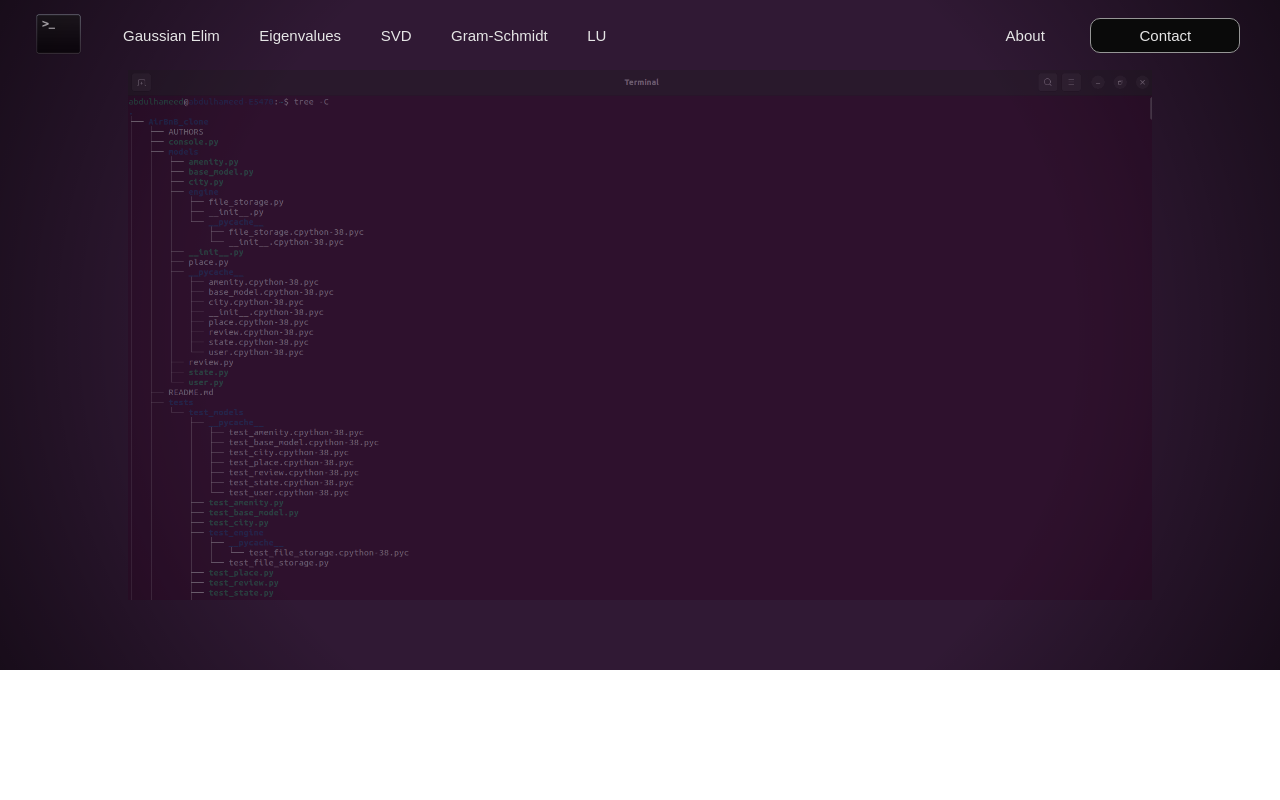
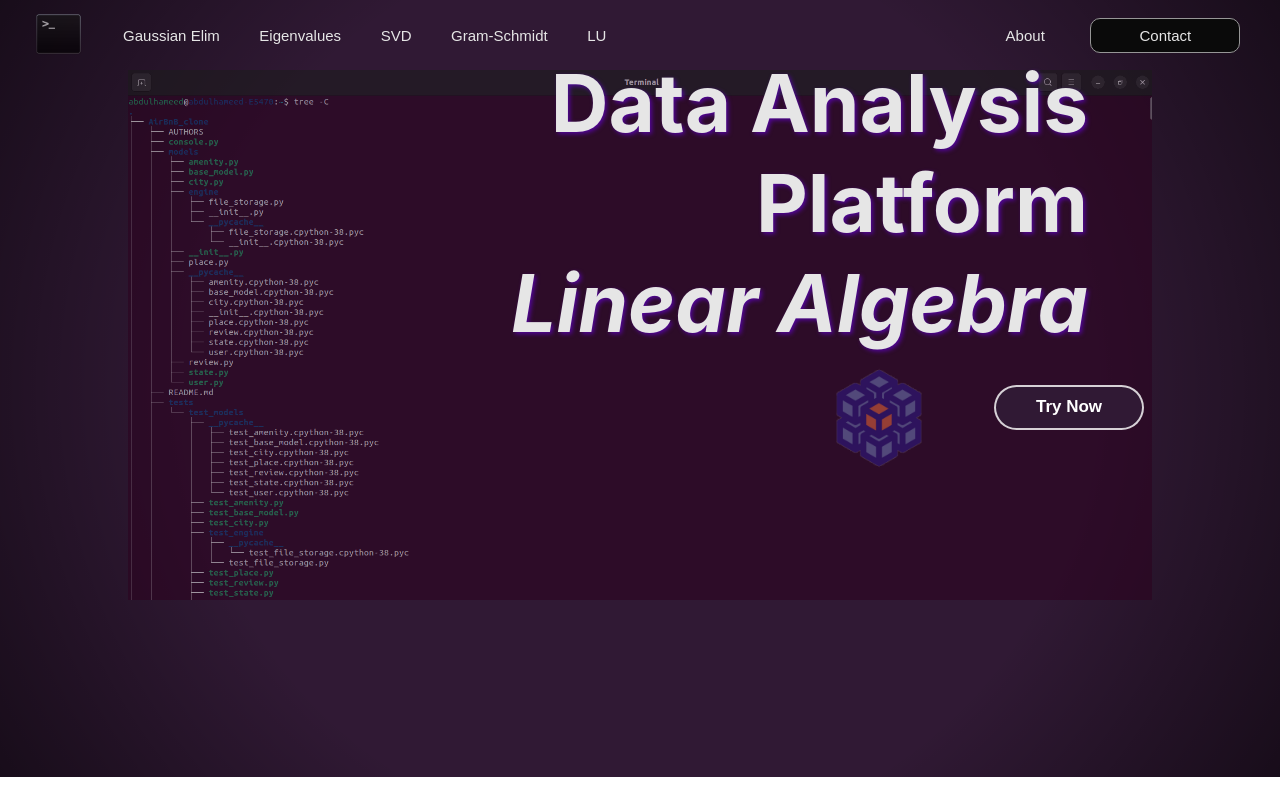
Before and after one commit to DanielRamsgard/Data-Platform, a React (Create React App) app in the folder data-platform-react/: page / in a window 1280 px wide. Built offline with nearby package versions, Linux system fonts and the light colour scheme.

Commit message:
landing page

```diff
--- a/data-platform-react/src/App.css
+++ b/data-platform-react/src/App.css
@@ -73,7 +73,7 @@
     width: 25%;
 }
 
-.Try {
+.Info {
     display: flex;
     align-items: center;
     justify-content: space-evenly;
@@ -81,12 +81,76 @@
     width: 25%;
 }
 
+.ImgContainer {
+    display: block;
+}
+
 .Img {
-    opacity: .3;
+    opacity: .55;
     width: 80%;
     object-fit: cover;
 }
 
-.Spacer {
-    height: 70px;
+.Text {
+    width: 85%;
+    text-shadow: 2px 2px 4px rgba(106,0, 230, .6);
+    font-weight: bolder;
+    font-size: 80px;
+    text-align: right;
+    position: absolute;
+    transform: translate(0px,  -550px);
+    color: rgb(230,230,230);
 }
+
+.TextTwo {
+    width: 85%;
+
+    text-shadow: 2px 2px 4px rgba(106,0, 230, .6);
+    font-weight: bolder;
+    font-size: 80px;
+    text-align: right;
+    position: absolute;
+    transform: translate(0px,  -450px);
+    color: rgb(230,230,230);
+}
+
+.TextThree {
+    width: 85%;
+    text-shadow: 2px 2px 4px rgba(106,0, 230, .6);
+    font-style: italic;
+    font-weight: bolder;
+    font-size: 80px;
+    text-align: right;
+    position: absolute;
+    transform: translate(0px,  -350px);
+    color: rgb(230,230,230);
+}
+
+.Matrix {
+    transform: translate(239px,  -250px);
+    opacity: .5;
+    height: 10%;
+    width: 10%;
+    object-fit: cover;
+}
+
+.ImgButton {
+    text-align: center;
+    transform: translate(429px,  -347px);
+    opacity: 1;
+    border-radius: 450px;
+    height: 45px;
+    width: 150px;
+    border-style: solid;
+    font-weight: bolder;
+    font-size: 17px;
+    background-color: #301934;
+    border: 2px solid rgba(255,255,255, .8);
+    color: white;
+}
+
+.ImgButton:hover{
+    color: black;
+    border: 2px solid rgba(0,0, 0, 1);
+    background-color: white;
+}
--- a/data-platform-react/src/App.js
+++ b/data-platform-react/src/App.js
@@ -1,5 +1,6 @@
 import './App.css';
 import React from 'react';
+import TerminalView from './components/TerminalView';
 
 function App() {
   return (
@@ -15,13 +16,20 @@ function App() {
                     <button className="Button"> LU </button>
                 </div>
                 <div className="Space"></div>
-                <div className="Try">
+                <div className="Info">
                     <button className="Button"> About </button>
                     <button className="Contact"> Contact </button>
                 </div>
             </div>
-            <img src="/static/media/background.png" className="Img"></img>
-            <div className="Spacer"></div>
+            <div className="ImgContainer">
+                <img src="/static/media/background.png" className="Img"></img>
+                <div className="Text"> Data Analysis </div>
+                <div className="TextTwo"> Platform </div>
+                <div className="TextThree"> Linear Algebra </div>
+            </div>
+            <img src="/static/media/matrix.png" className="Matrix"></img>
+            <button className="ImgButton"> Try Now </button>
+            <TerminalView></TerminalView>
         </div>
     </div>
   );
--- /dev/null
+++ b/data-platform-react/src/components/TerminalView.css
@@ -0,0 +1,5 @@
+.TerminalView {
+    width: 100%;
+    height: 100;
+    background-color: black;
+}
--- /dev/null
+++ b/data-platform-react/src/components/TerminalView.js
@@ -0,0 +1,12 @@
+import React from 'react';
+import './TerminalView.css';
+
+const TerminalView = (props) => {
+    return (
+        <div className="TerminalView">
+
+        </div>
+    );
+};
+
+export default TerminalView;
```
Also changed, not shown: data-platform-react/public/static/media/matrix.png (added), 1 other file (tests, documents, lock files or other folders).
